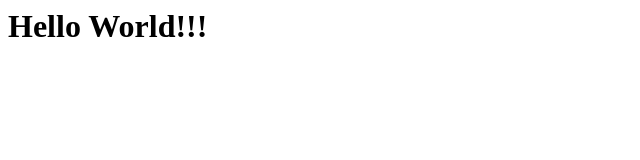
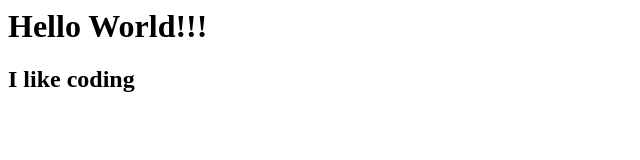
Before and after one commit to k0malSharma/clone-trial, a plain HTML site: page index.html in a window 1280 px wide. Shown: the whole page, without its empty margins (0-640 px from the left). Drawn offline with Linux system fonts and the light colour scheme.

Commit message:
added h2

```diff
--- a/index.html
+++ b/index.html
@@ -6,5 +6,8 @@
   </head>
   <body>
     <h1>Hello World!!!</h1>
+    <h2>
+      I like coding
+    </h2>
   </body>
 </html>
```
